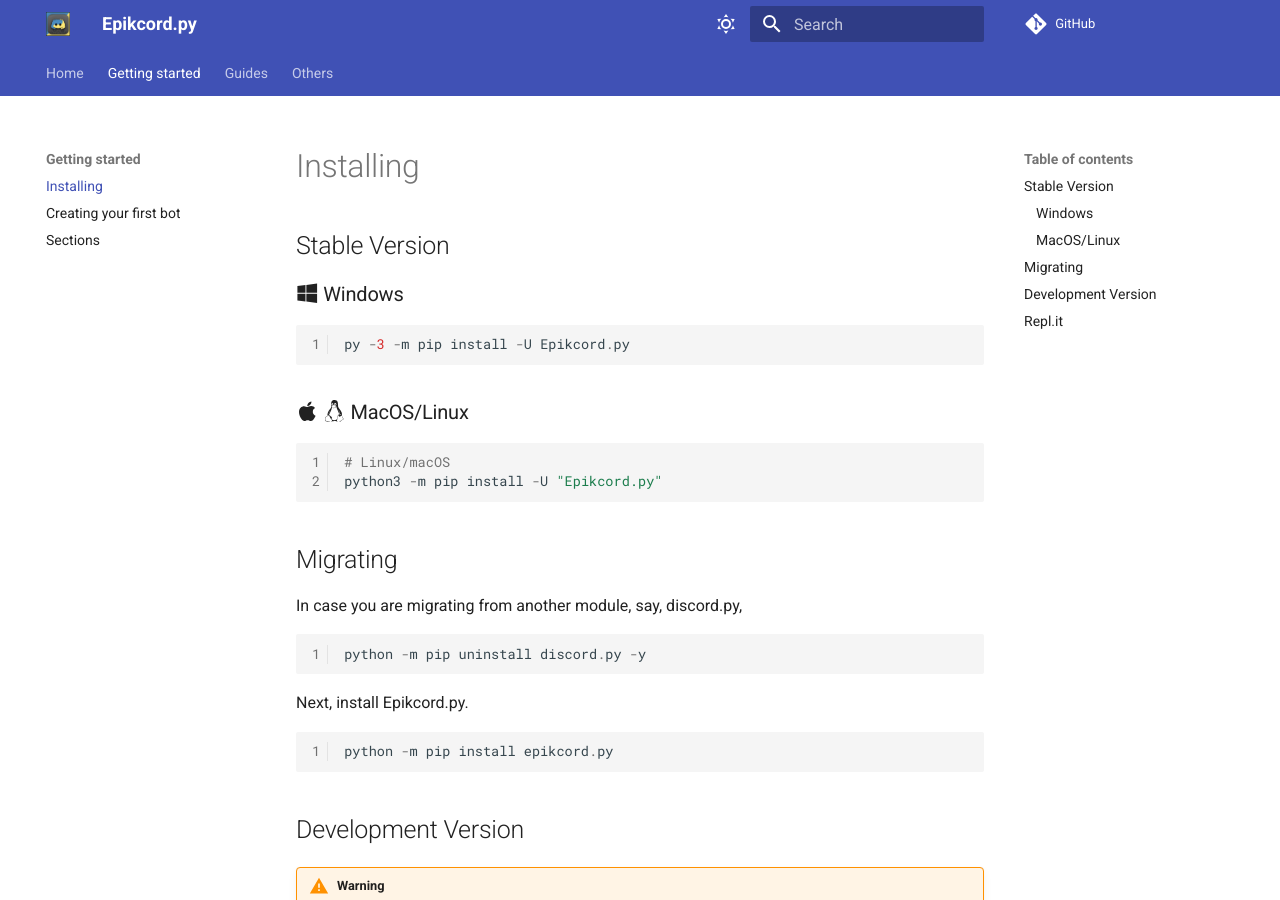
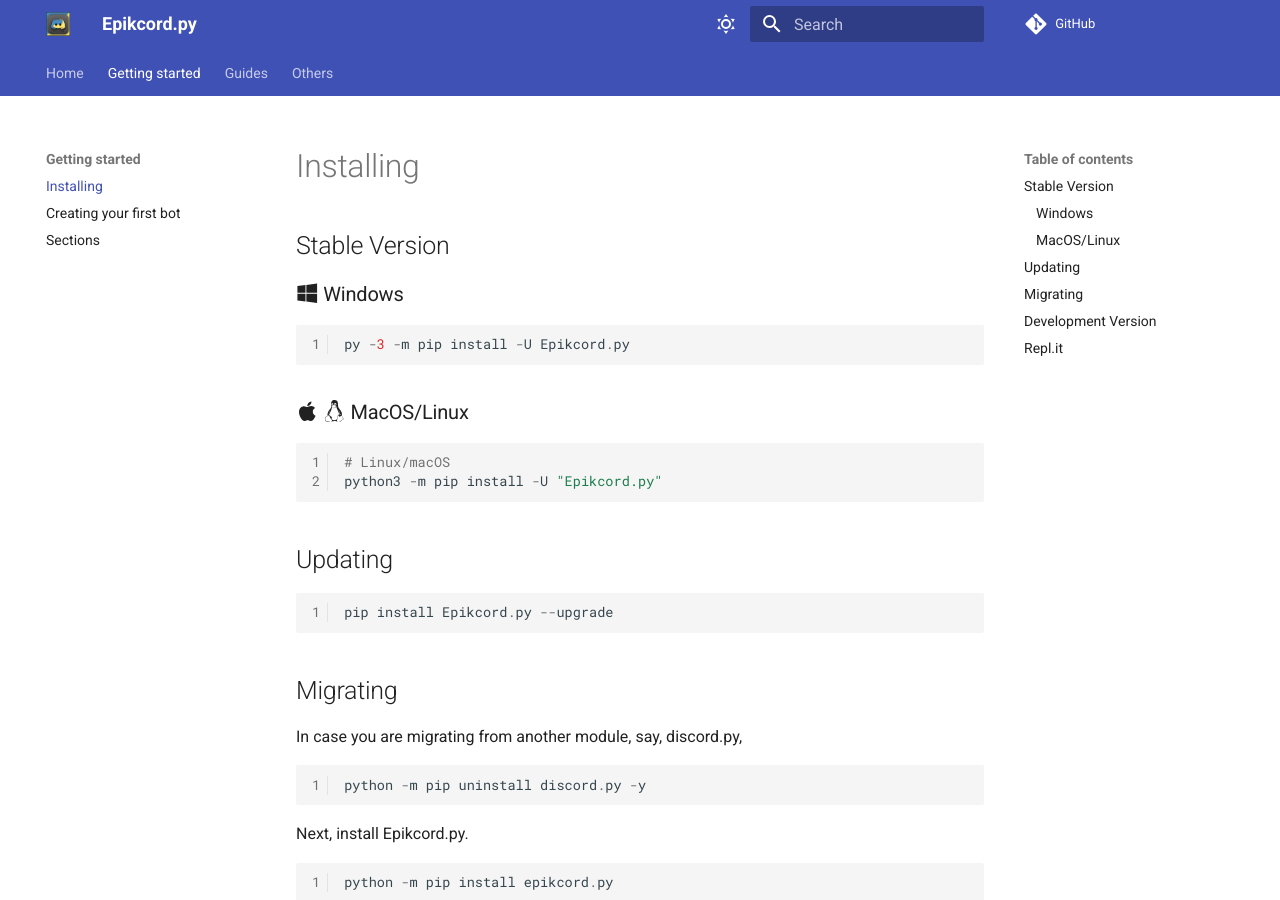
Before and after one commit to Jerrydotpy/EpikCordGuide, an MkDocs documentation site: the page built from docs/gettingstarted/installing.md, in a window 1280 px wide and 900 px high. Built offline with MkDocs 1.6.1 and Material for MkDocs 9.7.7, drawn with Linux system fonts in a browser that asks for light colours; comment, search, counter and statistics services are not loaded.

Commit message:
Add updating

````diff
--- a/docs/gettingstarted/installing.md
+++ b/docs/gettingstarted/installing.md
@@ -18,6 +18,12 @@ py -3 -m pip install -U Epikcord.py
 ```python
 # Linux/macOS
 python3 -m pip install -U "Epikcord.py"
+```
+
+## Updating
+
+```python
+pip install Epikcord.py --upgrade
 ```
 
 ## Migrating
````
